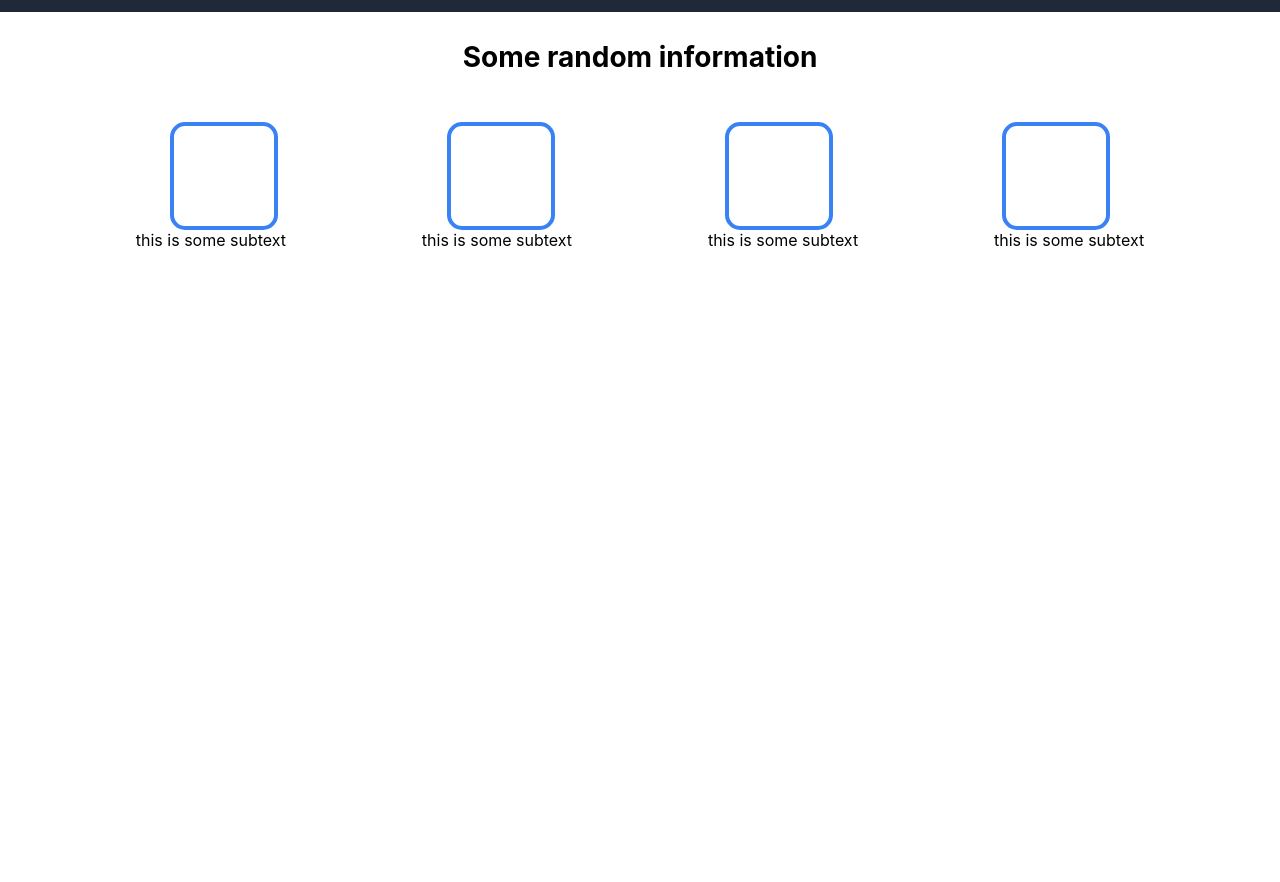
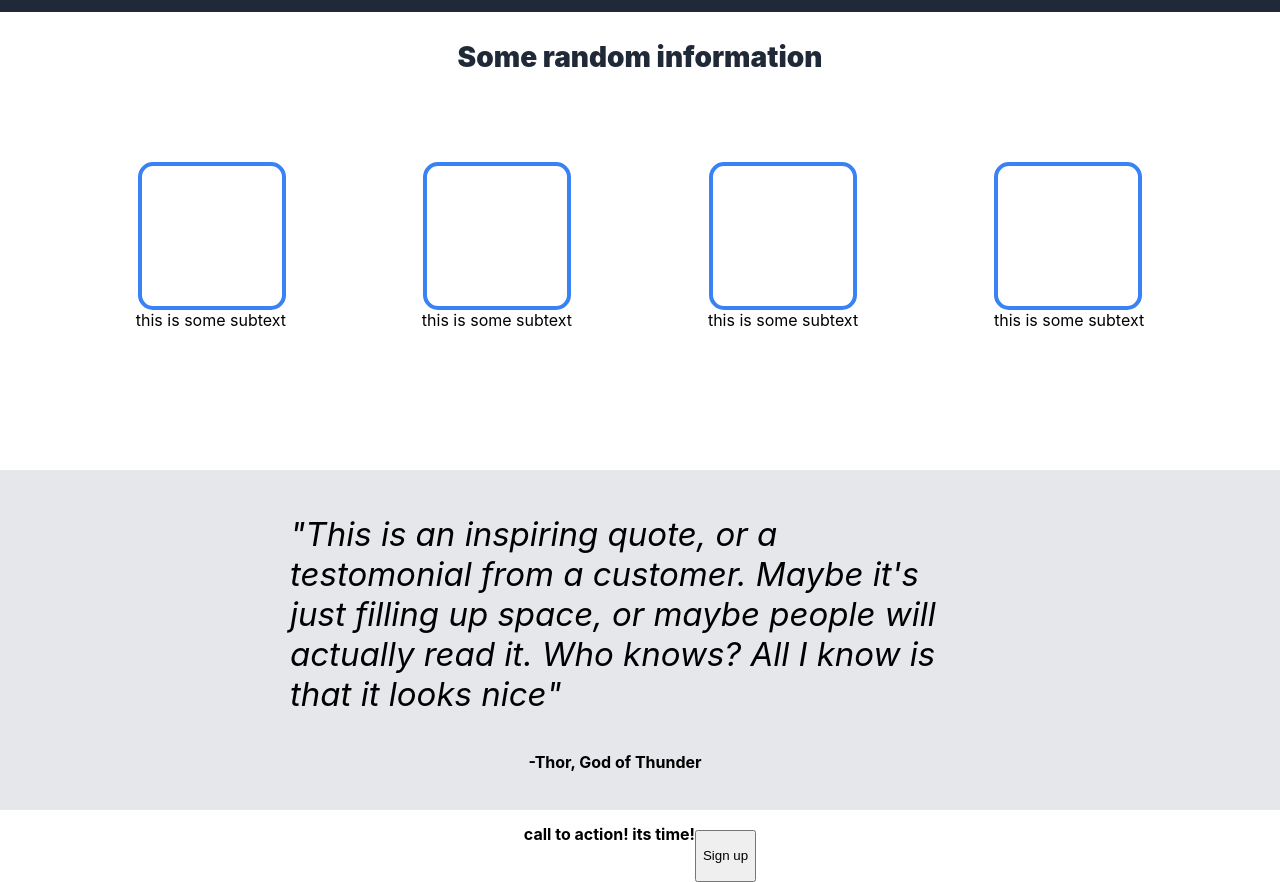
Before and after one commit to DeverauxDietrich/TOP-Landing-page, a plain HTML site: page index.html in a window 1280 px wide. Shown: the part 440-1322 px from the top of the page. Before the commit the page ends 800 px from the top, so only its background shows below. Drawn offline with Linux system fonts and the light colour scheme.

Commit message:
flexbox update

```diff
--- a/index.html
+++ b/index.html
@@ -59,5 +59,26 @@
         <div class="sub">this is some subtext</div>
     </div>
       </section>
+      <br>
+      <br>
+      <section class="space"></section>
+
+      <!--quote section-->
+      <section class="quote">
+          <div class="thor">
+              <h4 style="font-weight: normal;" class="thorquote"><i>"This is an inspiring quote, or a testomonial from a customer. Maybe it's just filling up space, or maybe people will actually
+              read it. Who knows? All I know is that it looks nice"</i></h4> <p class="thunder"><strong>-Thor, God of Thunder</p>
+          </div>
+      </section>
+
+      <!-- call to action section-->
+      <br>
+      <section></section>
+      <section class="action">
+          <div class="call">
+              <p class="caller">call to action! its time!</p> <button class="signup">Sign up</button>
+
+          </div>
+      </section>
 </body>
 </html>
--- a/style.css
+++ b/style.css
@@ -100,10 +100,11 @@ p {
     align-items: center;
     position: relative;
     bottom: 20px;
+    width: 70px;
     background-color: #3882f6;
     color: inherit;
     border-radius: 5px;
-    padding: 0.4em 1em 0.6em;
+    padding: 0.4em 2em 0.6em;
     box-shadow: 2px 2px 4px 2px #0002;
 }
 
@@ -111,17 +112,19 @@ p {
     display: flex;
     justify-content: center;
     font-size: 28px;
+    color: #1f2937;
+    font-weight: 900;
 }
 
 .box {
     background: rgb(255, 255, 255);
-    height: 100px;
-    width: 100px;
+    height: 140px;
+    width: 140px;
     border: 4px solid #3882f6;
     display: flex;
     flex-direction: row;
     border-radius: 15px;
-    margin-top: 20px;
+    margin-top: 60px;
 }
 
 .boxes {
@@ -140,3 +143,59 @@ p {
     display: flex;
     justify-content: center;
 }
+
+.space {
+    padding-top: 100px;
+}
+
+.quote {
+    display: flex;
+    padding-left: 200px;
+    padding-right: 200px;
+    font-weight: normal;
+}
+
+.thor {
+    display: flex;
+    padding-right: 140px;
+    padding-left: 90px;
+    flex-direction: column;
+    font-weight: normal;
+}
+
+.quote , .thorquote {
+    background-color: #e5e7eb;
+    font-weight: normal;
+}
+
+.thorquote , h4{
+    font-weight: normal;
+    font-size: 33px;
+    display: flex;
+}
+
+.thunder {
+    display: flex;
+    flex-direction: column;
+    align-items: center;
+    font-weight: normal;
+}
+
+i {
+    font-weight: normal;
+}
+
+.action {
+    display: flex;
+    flex-direction: row;
+}
+
+.action {
+    display: flex;
+    justify-content: center;
+}
+
+.call {
+    display: flex;
+    justify-content: center;
+}
```
